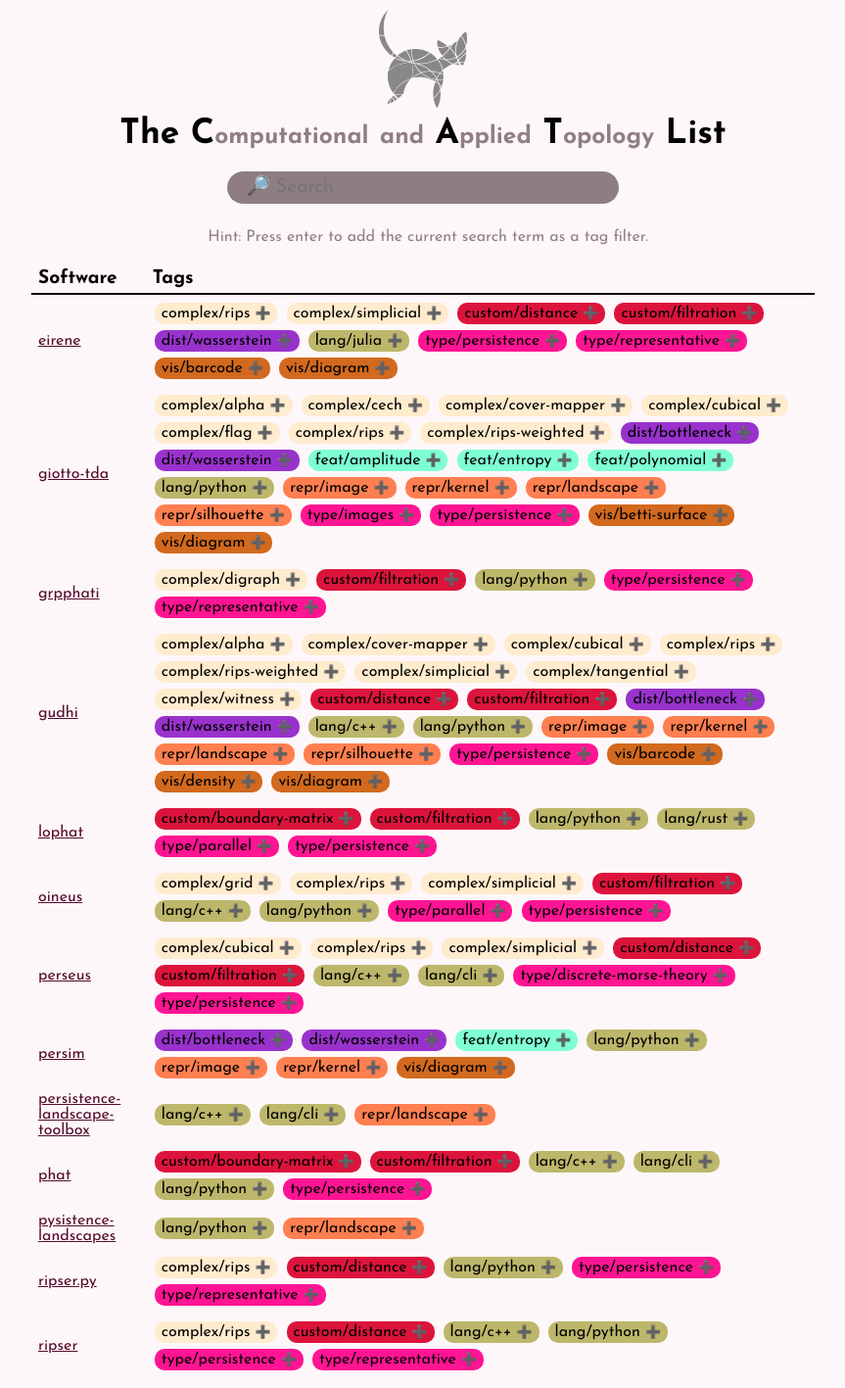
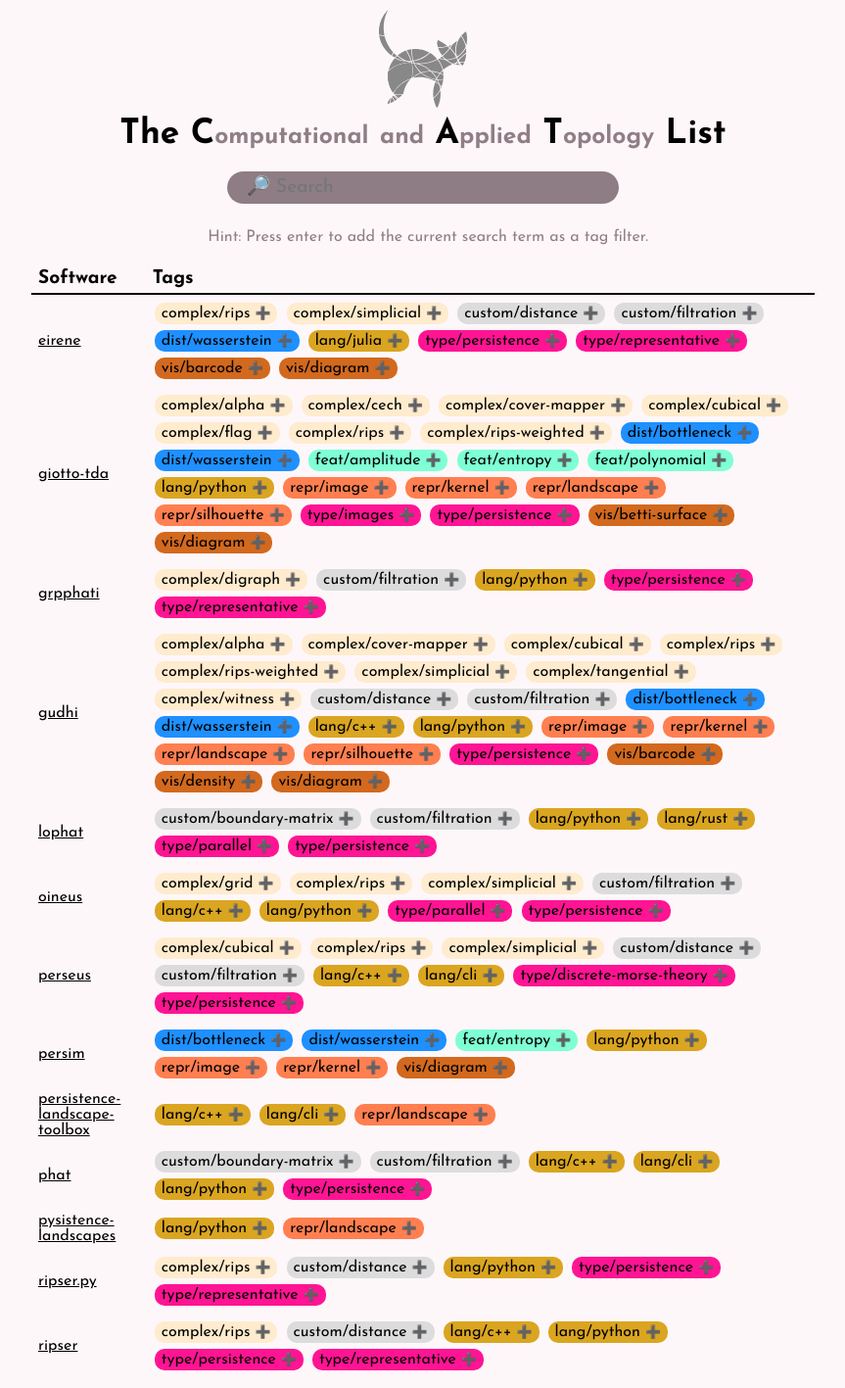
Before and after one commit to cat-list/cat-list.github.io, a Jekyll site: the page built from index.html, in a window 1280 px wide. Shown: the whole page at 98% size, without its empty margins (208-1071 px from the left). Built offline with Jekyll 4.4.1, drawn with Linux system fonts in a browser that asks for light colours; comment, search, counter and statistics services are not loaded.

Commit message:
Nicer colours?

```diff
--- a/css/main.scss
+++ b/css/main.scss
@@ -2,7 +2,7 @@
 ---
 
 $background: #FEF7FA;
-$accent: #550d2b;
+$accent: black;
 $hover: rgba(33, 5, 17, 0.2);
 $weak-color: rgba(33, 5, 17, 0.5);
 $first-split: 400px;
@@ -185,15 +185,15 @@ span.pill {
     }
 
     &.TAG_custom {
-        background-color: crimson;
+        background-color: gainsboro;
     }
 
     &.TAG_dist {
-        background-color: darkorchid;
+        background-color: dodgerblue;
     }
 
     &.TAG_lang {
-        background-color: darkkhaki
+        background-color: goldenrod;
     }
 
     &.TAG_type {
```
